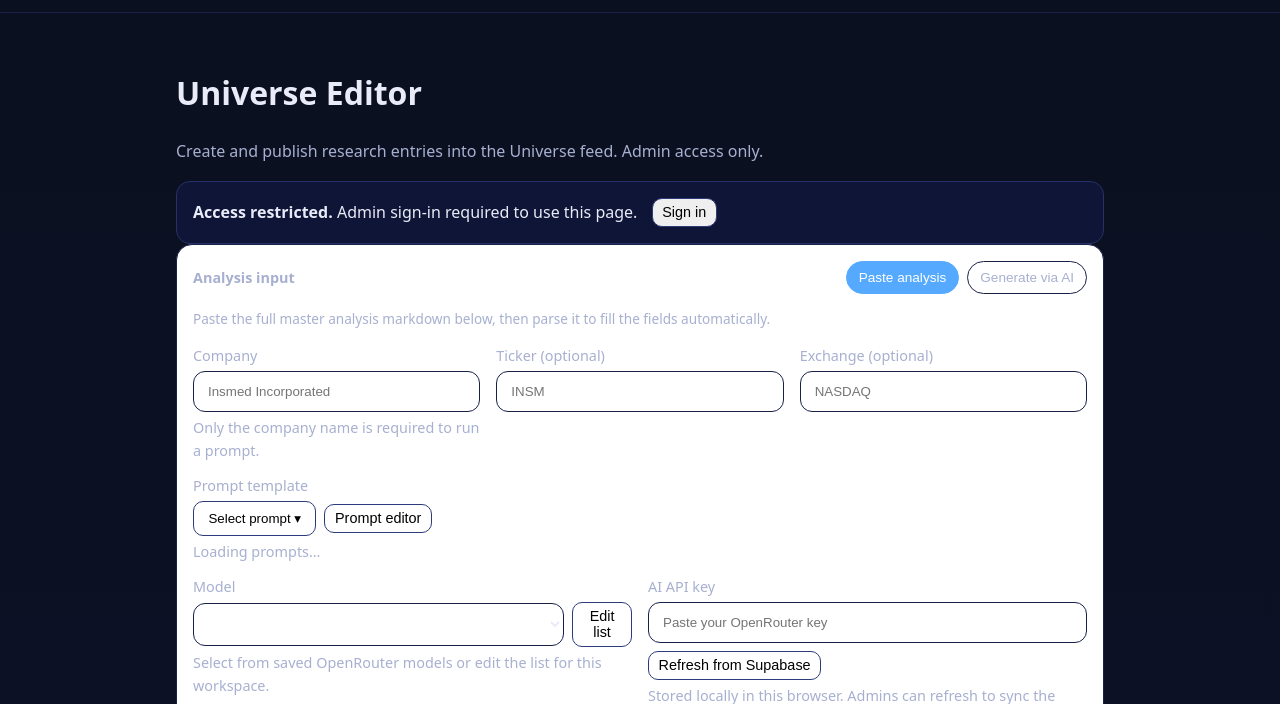
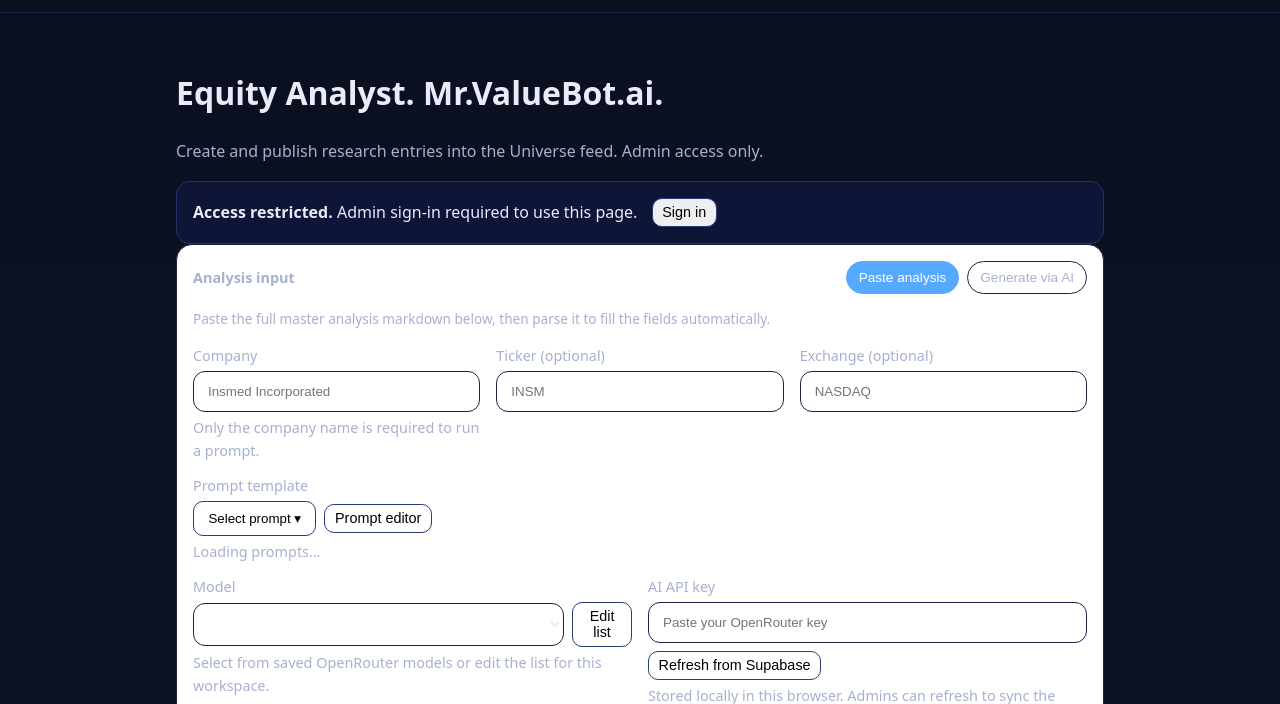
Before and after one commit to Multiproject-EJ/futurefunds-site, a plain HTML site: page editor.html in a window 1280 px wide. Shown: the part 63-767 px from the top of the page. Drawn offline with Linux system fonts and the light colour scheme; a script that the page names is missing.

Commit message:
Update editor page branding

```diff
--- a/editor.html
+++ b/editor.html
@@ -3,7 +3,7 @@
 <head>
   <meta charset="utf-8" />
   <meta name="viewport" content="width=device-width,initial-scale=1" />
-  <title>FutureFunds — Universe Editor</title>
+  <title>FutureFunds — Equity Analyst · Mr.ValueBot.ai</title>
   <link rel="stylesheet" href="/assets/styles.css" />
   <style>
     .editor-wrap{max-width:960px;margin:32px auto;padding:0 16px}
@@ -113,7 +113,7 @@
   </header>
 
   <main class="editor-wrap">
-    <h1>Universe Editor</h1>
+    <h1>Equity Analyst. Mr.ValueBot.ai.</h1>
     <p class="muted">Create and publish research entries into the Universe feed. Admin access only.</p>
 
     <div id="editorLocked" class="note-box" role="alert">
```
